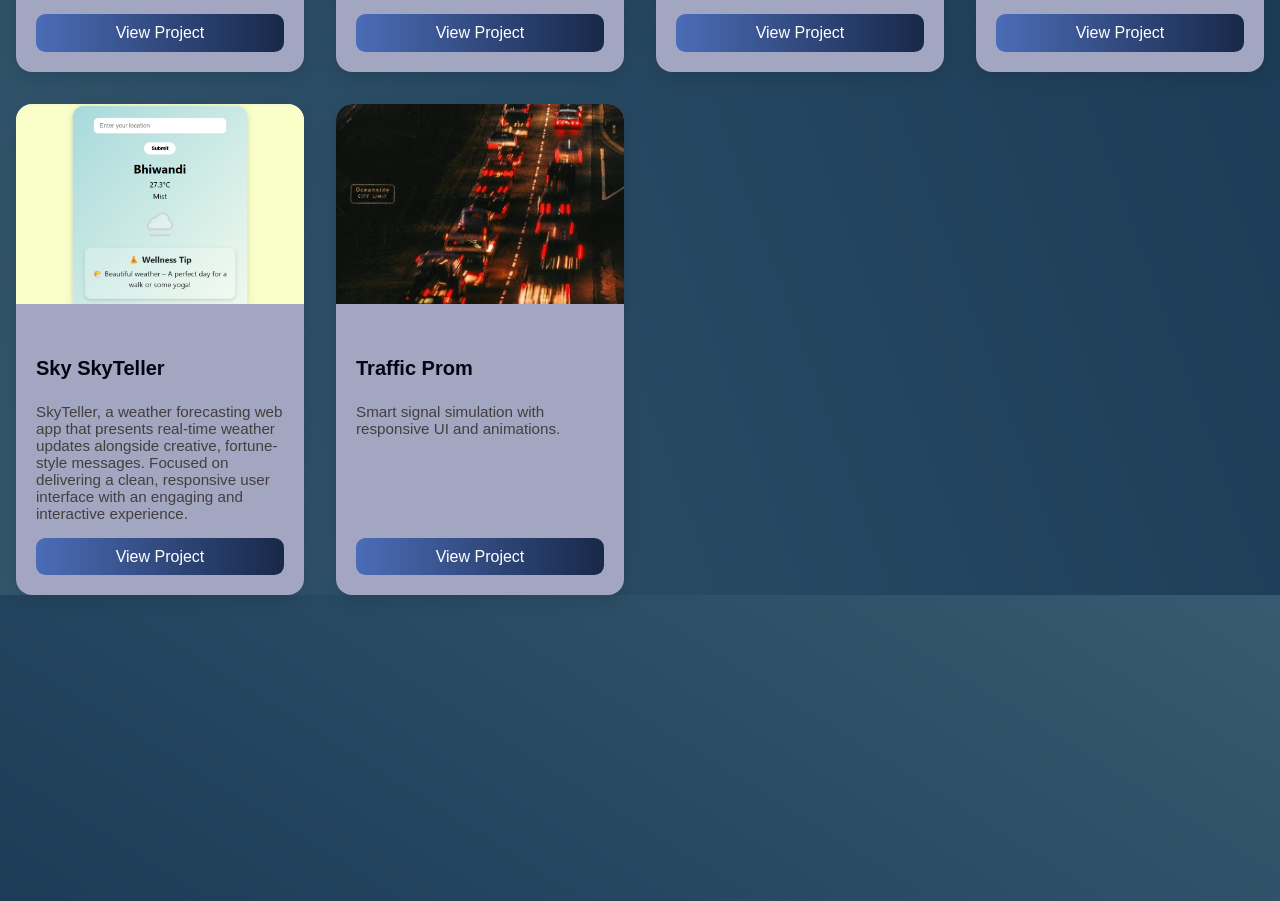
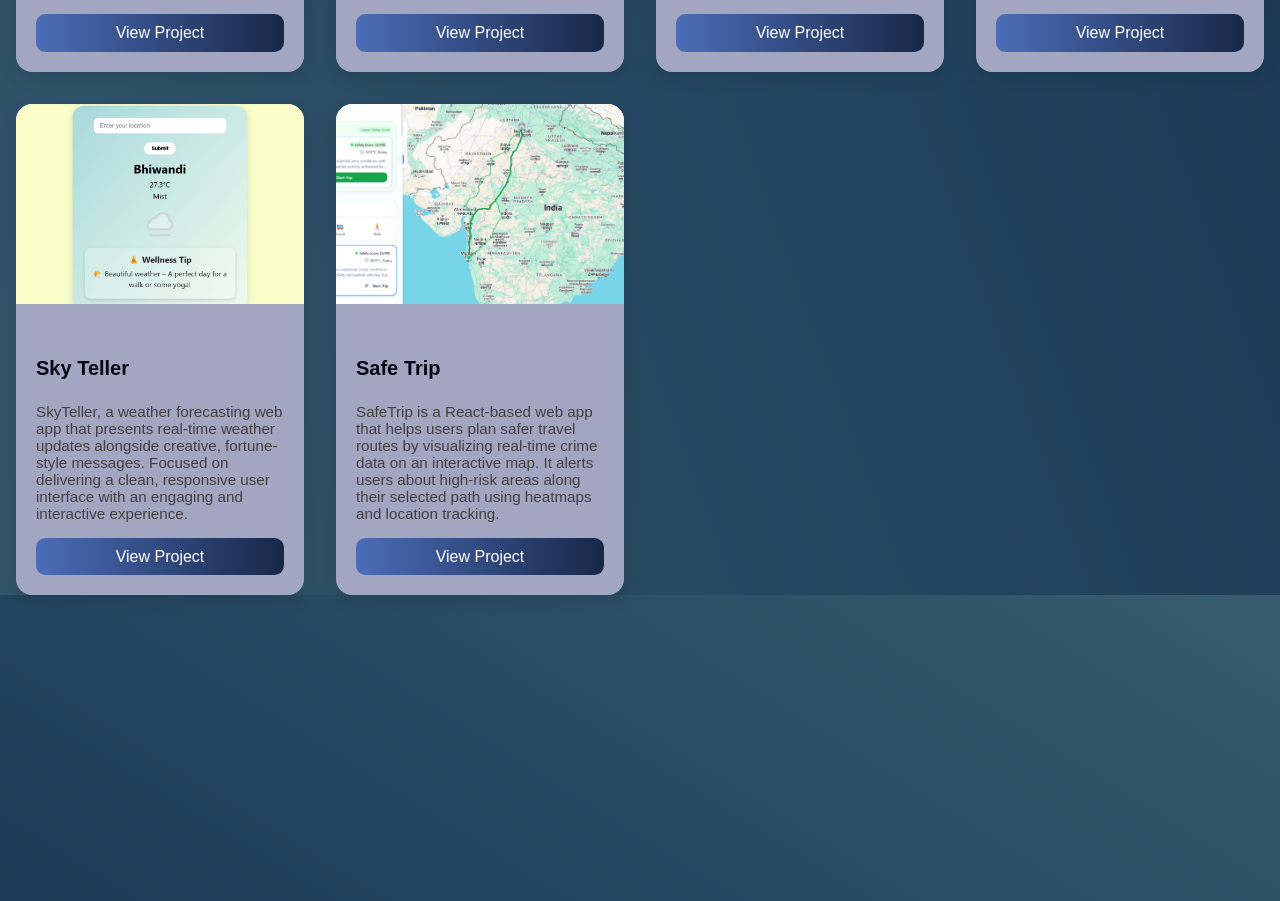
Before and after one commit to Anjalisinggh/portfolio, a React (Create React App) app: page / in a window 1280 px wide. Shown: the part 2157-3058 px from the top of the page. Built offline with nearby package versions, Linux system fonts and the light colour scheme.

Commit message:
updated safe trip

```diff
--- a/src/App.js
+++ b/src/App.js
@@ -185,7 +185,7 @@ function App() {
             <div className="card" data-animate="">
               <img src="/skyteller.png" alt="Sky Teller" />
               <div className="card-body">
-                <h5 className="card-title">Sky SkyTeller</h5>
+                <h5 className="card-title">Sky Teller</h5>
                 <p className="card-text">
                  SkyTeller, a weather forecasting web app that presents real-time weather updates alongside creative, fortune-style messages. Focused on delivering a clean, responsive user interface with an engaging and interactive experience.
                 </p>
@@ -200,14 +200,17 @@ function App() {
               </div>
             </div>
             <div className="card" data-animate="">
-              <img src="/traffic.jpg" alt="Traffic Prom" />
+              <img src="/safetrip.png" alt="Traffic Prom" />
               <div className="card-body">
-                <h5 className="card-title">Traffic Prom</h5>
+                <h5 className="card-title">Safe Trip</h5>
                 <p className="card-text">
-                  Smart signal simulation with responsive UI and animations.
+
+
+SafeTrip is a React-based web app that helps users plan safer travel routes by visualizing real-time crime data on an interactive map. It alerts users about high-risk areas along their selected path using heatmaps and location tracking.
+
                 </p>
                 <a
-                  href="https://github.com/Anjalisinggh/Traffic-prom"
+                  href="https://safetrip-neon.vercel.app/"
                   className="btn"
                   target="_blank"
                   rel="noopener noreferrer"
```
Also changed, not shown: public/safetrip.png (added).
